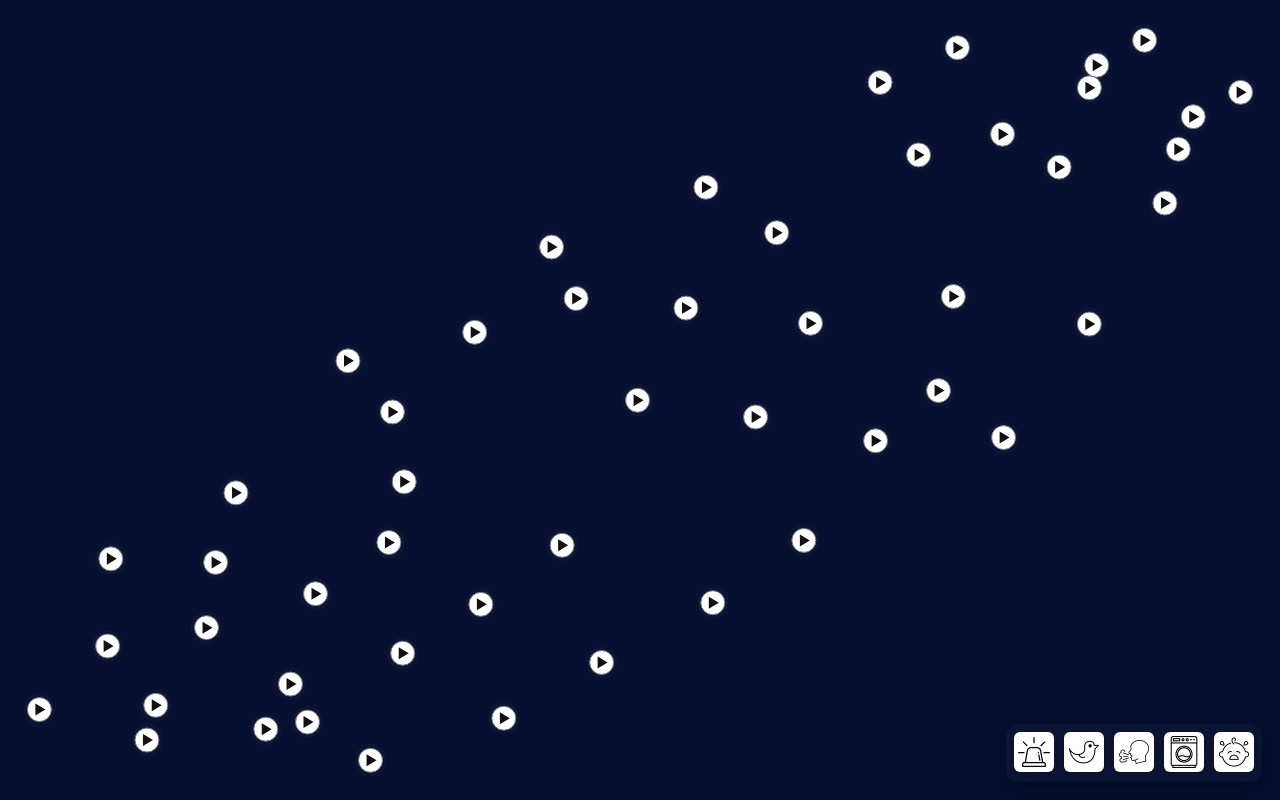
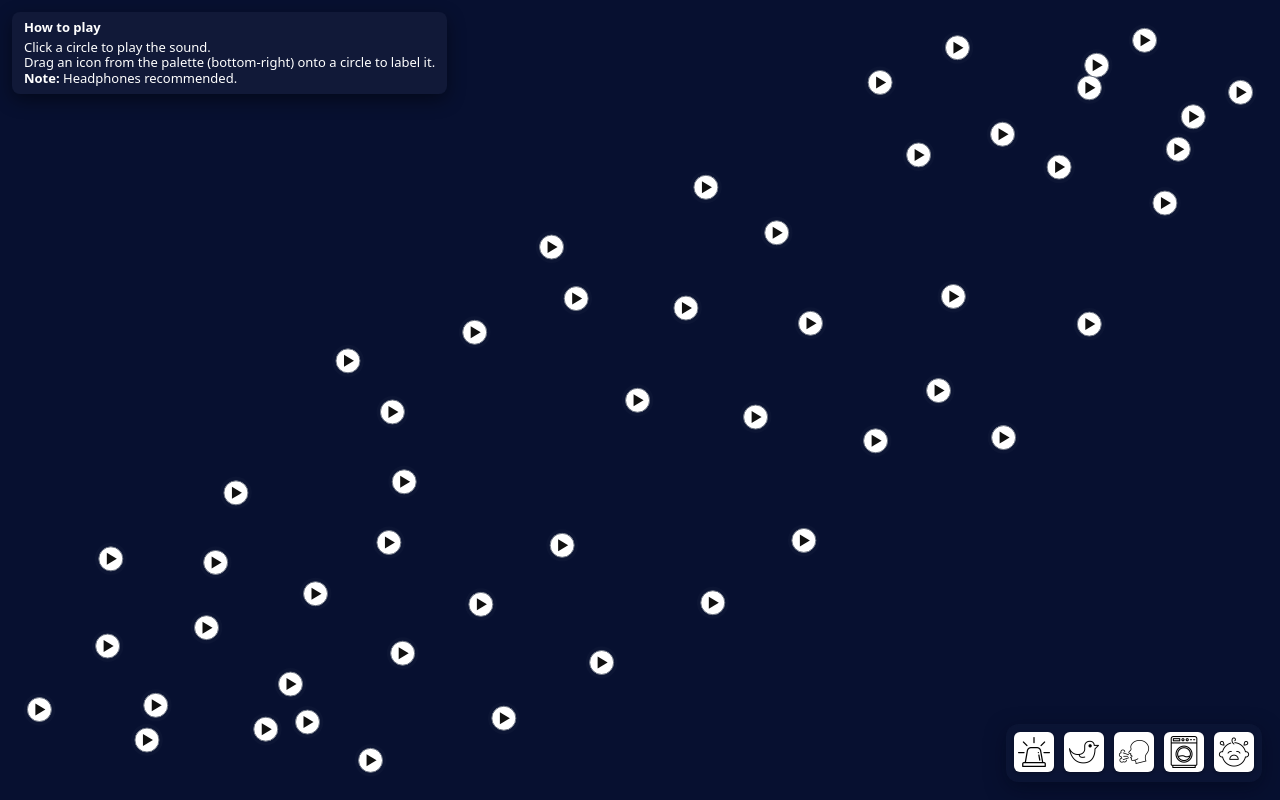
Before and after one commit to davidchalupa/soundiada, a React (Vite) app: page / in a window 1280 px wide. Built offline with nearby package versions, Linux system fonts and the light colour scheme.

Commit message:
Added a legend with instructions how to play to the canvas.

```diff
--- a/src/components/EmbeddingViewer.tsx
+++ b/src/components/EmbeddingViewer.tsx
@@ -221,6 +221,30 @@ const EmbeddingViewer: React.FC<Props> = ({ padding = 40 }) => {
   // render
   return (
     <div ref={containerRef} className="embed-viewer-root-fullscreen">
+      {/* Minimal instructions (top-left) */}
+      <div
+        style={{
+          position: "absolute",
+          top: 12,
+          left: 12,
+          zIndex: 1500,
+          background: "rgba(255,255,255,0.04)",
+          color: "#fff",
+          padding: "8px 12px",
+          borderRadius: 8,
+          fontSize: 13,
+          lineHeight: 1.2,
+          boxShadow: "0 6px 18px rgba(0,0,0,0.45)",
+          pointerEvents: "none", // do not block pointer events to the canvas
+          userSelect: "none",
+        }}
+        aria-hidden
+      >
+        <strong style={{ display: "block", marginBottom: 4 }}>How to play</strong>
+        <div>Click a circle to play the sound.</div>
+        <div>Drag an icon from the palette (bottom-right) onto a circle to label it.</div>
+        <div><strong>Note: </strong>Headphones recommended.</div>
+      </div>
       <svg width={containerSize.w} height={containerSize.h} className="embed-svg-full">
         <rect x="0" y="0" width={containerSize.w} height={containerSize.h} fill="#071030" />
         {embeddings.map((e, idx) => {
```
